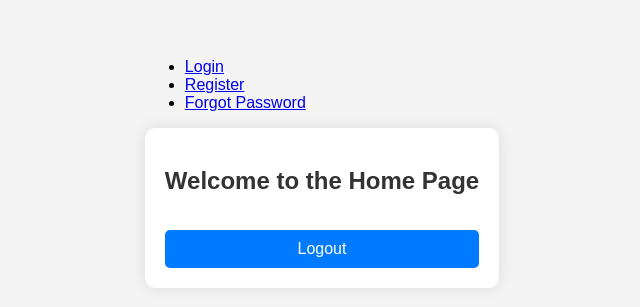
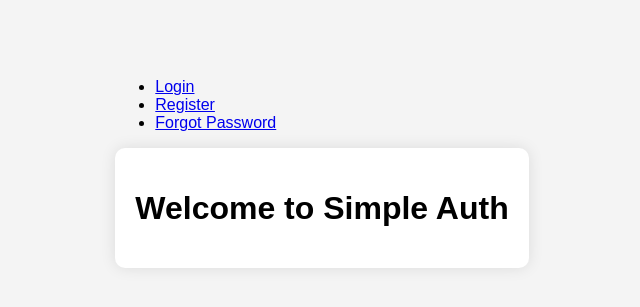
Before and after one commit to zhushule/SimpleAuth, a React (Create React App) app in the folder client/: page / in a window 1280 px wide. Shown: the part 235-542 px from the top of the page, without its empty margins (318-958 px from the left). Built offline with nearby package versions, Linux system fonts and the light colour scheme.

Commit message:
Add WelcomePage and update routes in App.js

```diff
--- a/client/src/App.js
+++ b/client/src/App.js
@@ -6,6 +6,7 @@ import ForgotPassword from './components/ForgotPassword';
 import ResetPassword from './components/ResetPassword';
 import AdminPage from './components/AdminPage';
 import HomePage from './components/HomePage';
+import WelcomePage from './components/WelcomePage';
 
 function App() {
   return (
@@ -24,7 +25,8 @@ function App() {
           <Route path="/forgot-password" component={ForgotPassword} />
           <Route path="/reset-password/:token" component={ResetPassword} />
           <Route path="/admin" component={AdminPage} />
-          <Route path="/" exact component={HomePage} />
+          <Route path="/" exact component={WelcomePage} />
+          <Route path="/home" component={HomePage} />
         </Switch>
       </div>
     </Router>
--- a/client/src/components/Login.js
+++ b/client/src/components/Login.js
@@ -17,7 +17,7 @@ function Login() {
         if (response.data.isAdmin) {
           history.push('/admin');
         } else {
-          history.push('/');
+          history.push('/home');
         }
       } else {
         setError(response.data.message);
--- /dev/null
+++ b/client/src/components/WelcomePage.js
@@ -0,0 +1,15 @@
+import React from 'react';
+import '../App.css'; // Assuming you want to use the same styling file
+
+function WelcomePage() {
+  return (
+    <div className="container">
+      <div className="form-container">
+        <h1>Welcome to Simple Auth</h1>
+        {/* You can add more content or styling as needed */}
+      </div>
+    </div>
+  );
+}
+
+export default WelcomePage;
```
